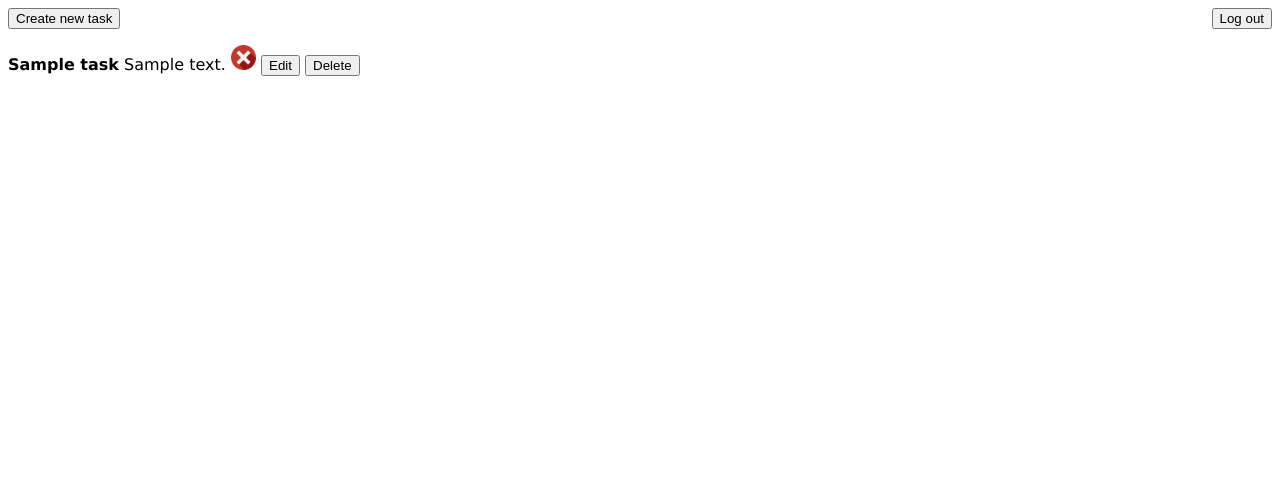
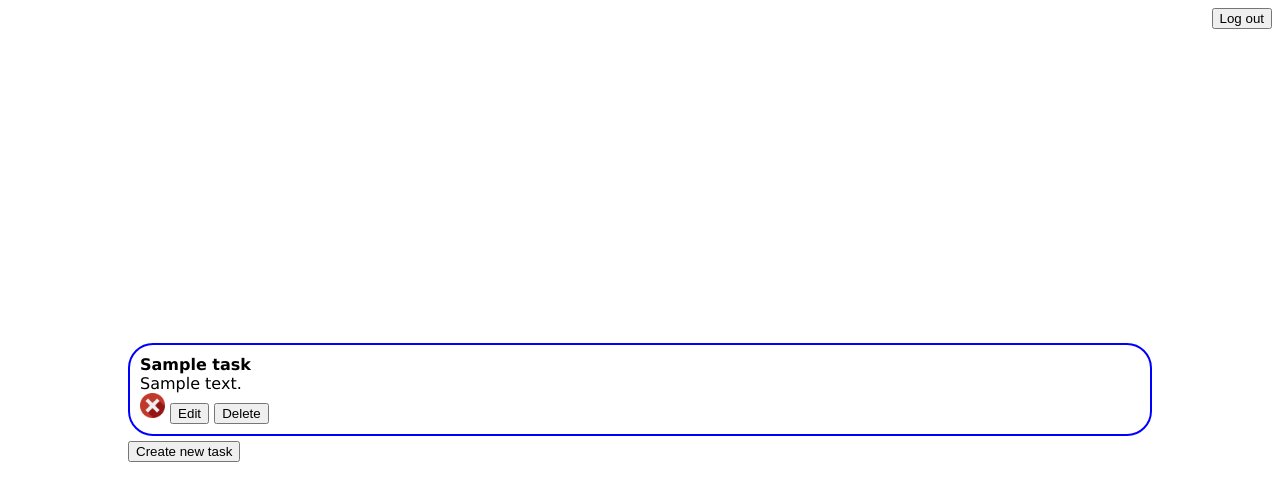
Before and after one commit to artur-mrozek/to-do-app, a Django app: template todolist/templates/todolist/home.html in a window 1280 px wide. Shown: the top 501 px of the page. Run offline with Django 3.2, Linux system fonts and the light colour scheme; the template is opened without the code that fills it: most values are stand-ins (such as "Sample title", 1, 10 or a date in 2020).

Commit message:
styling for homepage

```diff
--- a/static/style.css
+++ b/static/style.css
@@ -6,9 +6,19 @@ a {
   text-decoration: none;
 }
 .container{
-
+    top: 50%;
+    left: 50%;
+    position: absolute;
+    transform: translate(-50%,-50%);
 }
 .task {
+  width: 1000px;
+
+  border-radius: 25px;
+  border: 2px solid blue;
+  padding: 10px;
+  margin-top: 5px;
+  margin-bottom: 5px;
 }
 .task_title {
   font-weight: bold;
--- a/todolist/models.py
+++ b/todolist/models.py
@@ -6,7 +6,7 @@ from django.urls import reverse
 class Task(models.Model):
     owner = models.ForeignKey(settings.AUTH_USER_MODEL, on_delete=models.CASCADE)
     title = models.CharField(max_length=20)
-    description = models.CharField(max_length=300)
+    description = models.CharField(max_length=100)
     done = models.BooleanField(default=False)
 
     def get_absolute_url(self):
--- a/todolist/templates/todolist/home.html
+++ b/todolist/templates/todolist/home.html
@@ -3,21 +3,22 @@
 {% block content %}
 <button class="logout_button"><a href="/user/logout">Log out</a></button>
 <div class="container">
-    <button class="task_create"><a href="/create/">Create new task</a></button>
 {% for task in tasks %}
-<p class="task">
-    <span class="task_title">{{ task.title }}</span>
-    <span class="task_desc">{{ task.description }}</span>
-    <span class="task_done">
+<div class="task">
+    <div class="task_title">{{ task.title }}</div>
+    <div class="task_desc">{{ task.description }}</div>
+    <div class="task_done">
         {% if task.done %}
         <img src={% static 'check.png' %} width=25 height=25>
         {% else %}
         <img src={% static 'uncheck.png' %} width=25 height=25>
         {% endif %}
-    </span>
+
     <button class="task_edit"><a href="{{ task.get_absolute_url }}">Edit</a></button>
     <button  class="task_delete"><a href="{{ task.get_absolute_url }}/delete">Delete</a></button>
-</p>
+    </div>
+</div>
 {% endfor %}
+<button class="task_create"><a href="/create/">Create new task</a></button>
 </div>
 {% endblock content %}
```
Also changed, not shown: todolist/migrations/0002_alter_task_description.py (added).
